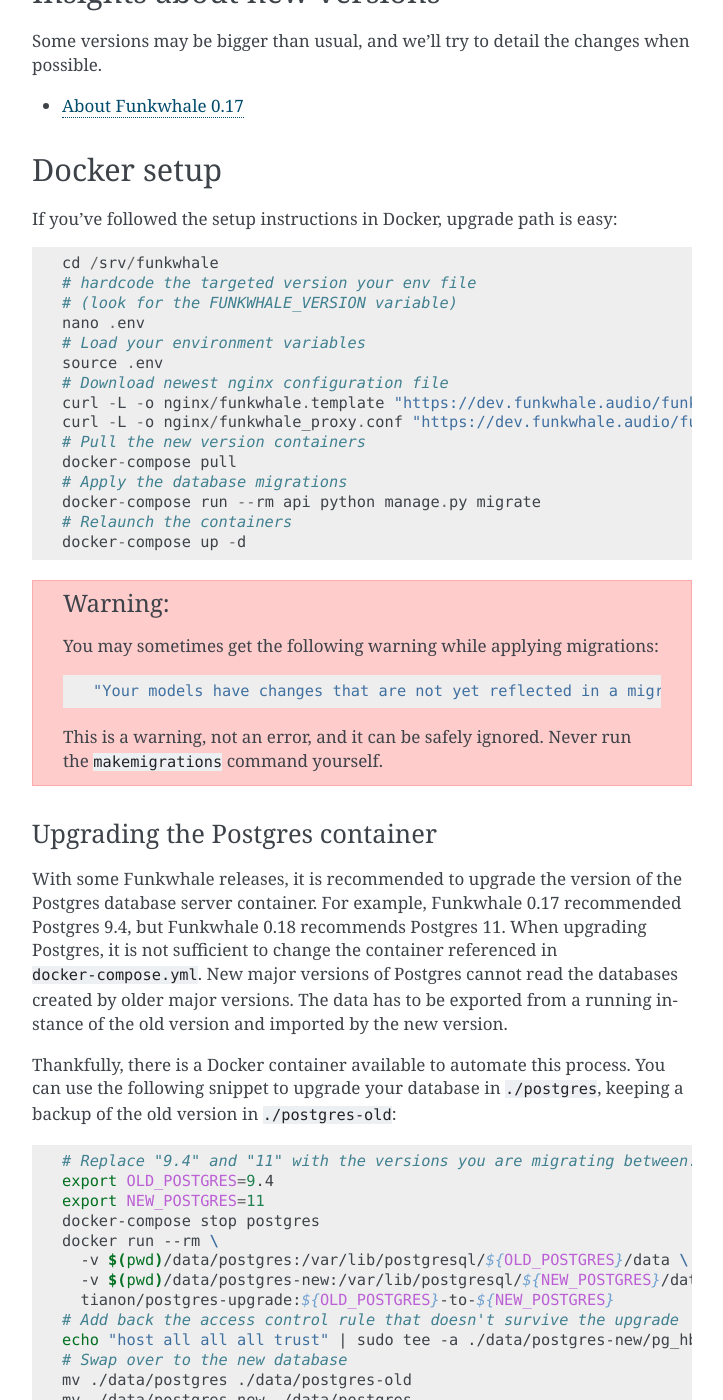
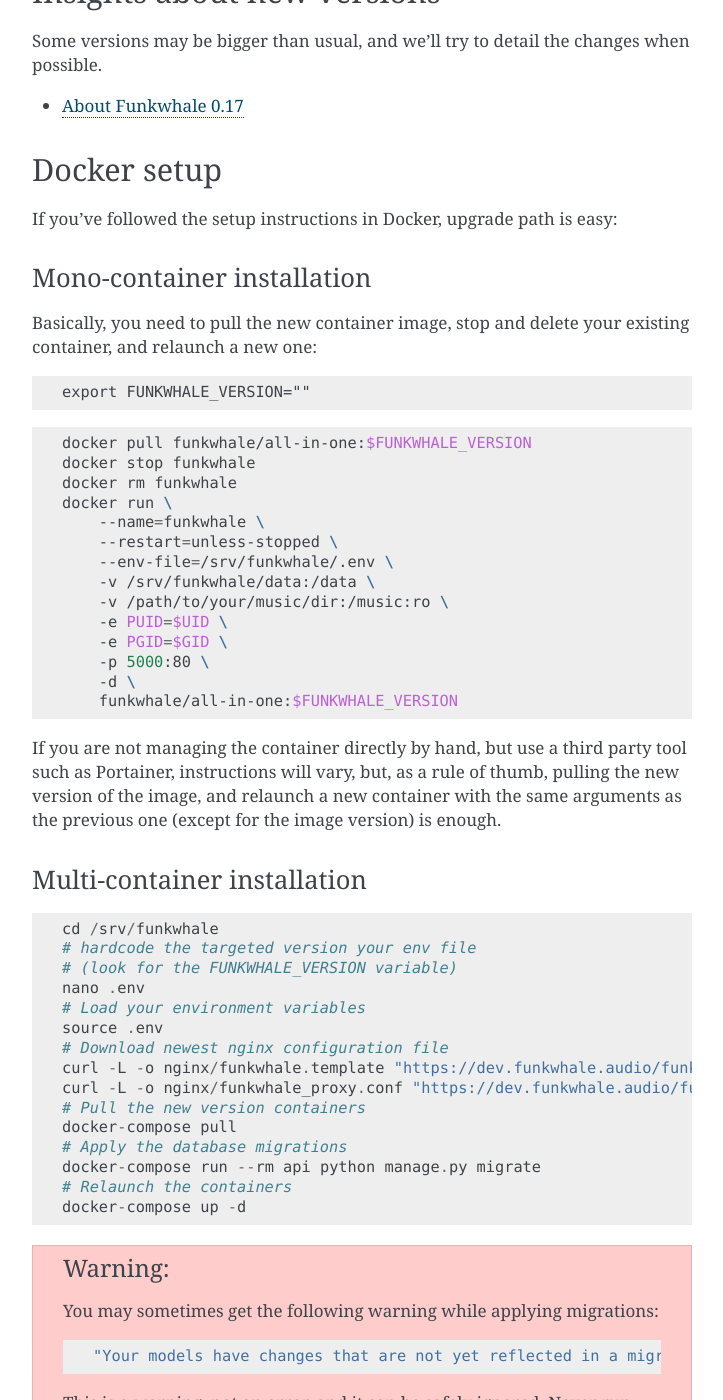
Before and after one commit to RYGhub/funkwhale, a Sphinx documentation site: the page built from docs/upgrading/index.rst, in a window 1280 px wide and 1400 px high, scrolled down 607 px. Shown: the whole window, without its empty margins (388-1111 px from the left). Built offline with Sphinx 7.4.7, drawn with Linux system fonts in a browser that asks for light colours; pages that are not in the unit, such as notebooks, are missing from menus; some of the changed text lies outside the part shown.

Commit message:
Fix #713: Added documentation on mono-container docker upgrade

```diff
--- a/docs/upgrading/index.rst
+++ b/docs/upgrading/index.rst
@@ -35,6 +35,39 @@
 
 If you've followed the setup instructions in :doc:`Docker`, upgrade path is
 easy:
+
+Mono-container installation
+^^^^^^^^^^^^^^^^^^^^^^^^^^^
+
+Basically, you need to pull the new container image, stop and delete your existing container,
+and relaunch a new one:
+
+.. parsed-literal::
+    export FUNKWHALE_VERSION="|version|"
+
+.. code-block:: shell
+
+    docker pull funkwhale/all-in-one:$FUNKWHALE_VERSION
+    docker stop funkwhale
+    docker rm funkwhale
+    docker run \
+        --name=funkwhale \
+        --restart=unless-stopped \
+        --env-file=/srv/funkwhale/.env \
+        -v /srv/funkwhale/data:/data \
+        -v /path/to/your/music/dir:/music:ro \
+        -e PUID=$UID \
+        -e PGID=$GID \
+        -p 5000:80 \
+        -d \
+        funkwhale/all-in-one:$FUNKWHALE_VERSION
+
+If you are not managing the container directly by hand, but use a third party tool such as Portainer,
+instructions will vary, but, as a rule of thumb, pulling the new version of the image, and relaunch
+a new container with the same arguments as the previous one (except for the image version) is enough.
+
+Multi-container installation
+^^^^^^^^^^^^^^^^^^^^^^^^^^^^
 
 .. parsed-literal::
 
```
Also changed, not shown: 1 other file.
